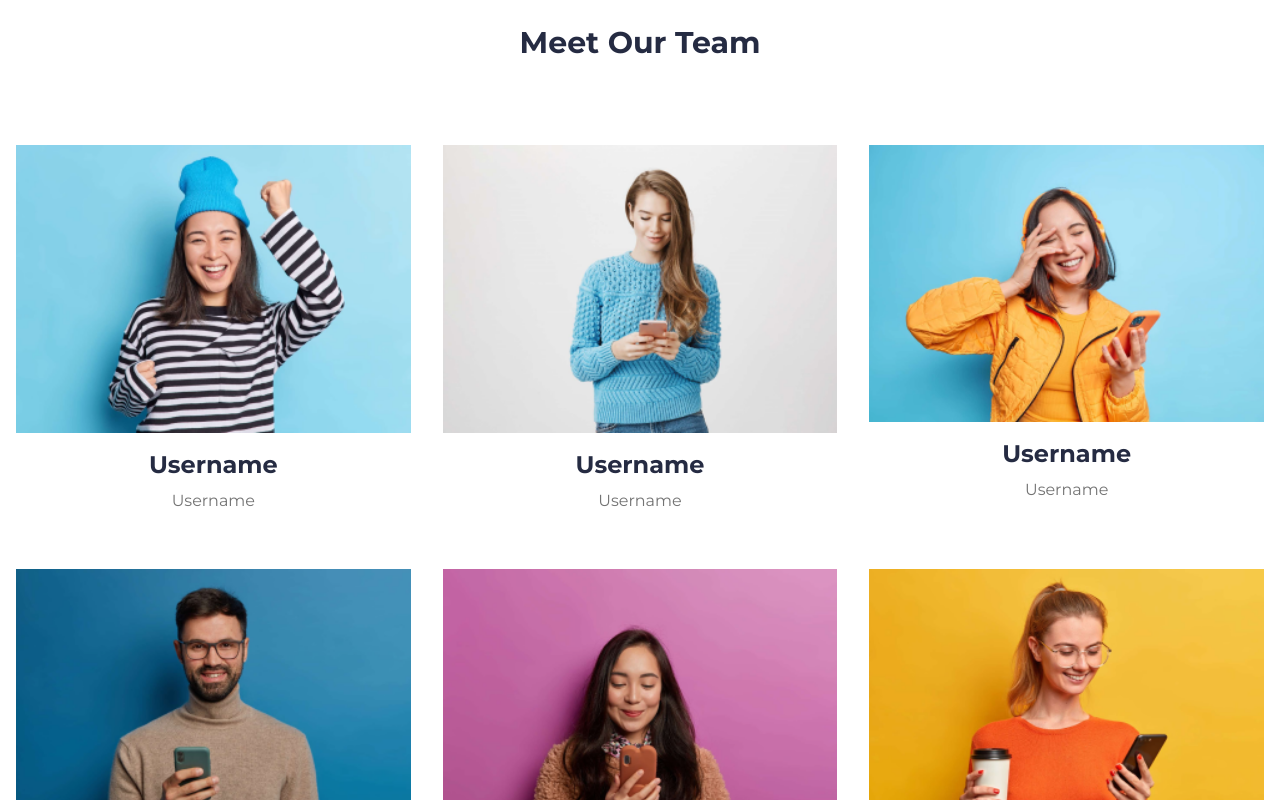
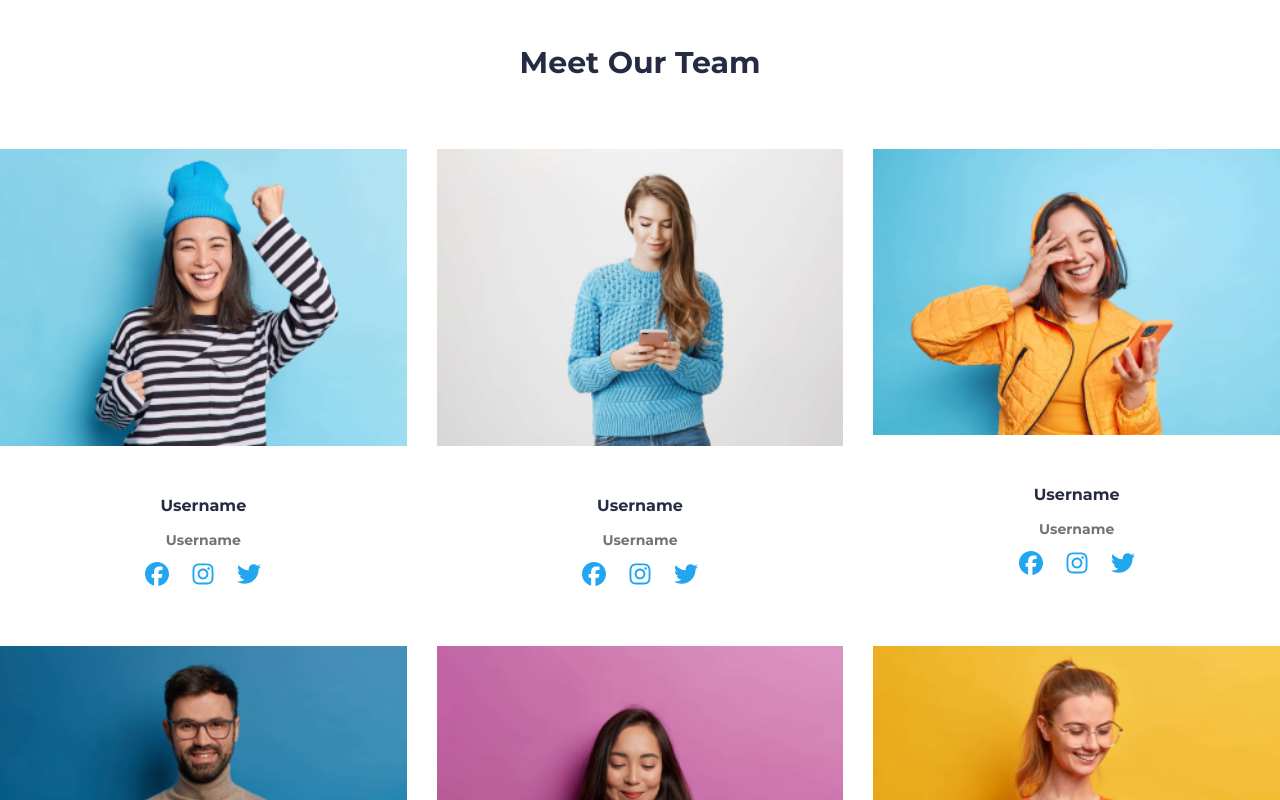
Before and after one commit to SergeCodeur/FigmaToCode-Challenge-Week3-Serge-Amoussougbo-With-Elisee-OROUNLA, a Next.js app: page /team in a window 1280 px wide. Shown: the part 920-1720 px from the top of the page. Built offline with nearby package versions, Linux system fonts and the light colour scheme.

Commit message:
refactor: amélioration de la lisibilité du code

```diff
--- a/src/app/team/page.tsx
+++ b/src/app/team/page.tsx
@@ -12,75 +12,106 @@ import Team6 from "@/assets/images/t6.png";
 import Team7 from "@/assets/images/t7.png";
 import Team8 from "@/assets/images/t8.png";
 import Team9 from "@/assets/images/t9.png";
+import MaxContentWidthWrapper from "@/components/MaxContentWidthWrapper";
 import { Button } from "@/components/ui/button";
+import { TeamCard } from "@/components/ui/card";
 import Image from "next/image";
+import Link from "next/link";
 import { FaInstagram, FaLinkedin, FaTwitter } from "react-icons/fa";
 import { FaFacebook } from "react-icons/fa6";
+import { SlArrowRight } from "react-icons/sl";
 
 function Page() {
   const team = [
     {
-      img: Team1,
-      imgWidth: 316,
-      imgHeight: 231,
-      title: "Username",
-      desc: "Username",
+      user_name: "Username",
+      image: Team1.src,
+      imageWidth: 316,
+      imageHeight: 231,
+      profession: "Username",
+      facebookLink: "#",
+      twitterLink: "#",
+      instagramLink: "#",
     },
     {
-      img: Team2,
-      imgWidth: 316,
-      imgHeight: 231,
-      title: "Username",
-      desc: "Username",
+      image: Team2.src,
+      imageWidth: 316,
+      imageHeight: 231,
+      user_name: "Username",
+      profession: "Username",
+      facebookLink: "#",
+      twitterLink: "#",
+      instagramLink: "#",
     },
     {
-      img: Team3,
-      imgWidth: 316,
-      imgHeight: 231,
-      title: "Username",
-      desc: "Username",
+      image: Team3.src,
+      imageWidth: 316,
+      imageHeight: 231,
+      user_name: "Username",
+      profession: "Username",
+      facebookLink: "#",
+      twitterLink: "#",
+      instagramLink: "#",
     },
     {
-      img: Team4,
-      imgWidth: 316,
-      imgHeight: 231,
-      title: "Username",
-      desc: "Username",
+      image: Team4.src,
+      imageWidth: 316,
+      imageHeight: 231,
+      user_name: "Username",
+      profession: "Username",
+      facebookLink: "#",
+      twitterLink: "#",
+      instagramLink: "#",
     },
     {
-      img: Team5,
-      imgWidth: 316,
-      imgHeight: 231,
-      title: "Username",
-      desc: "Username",
+      image: Team5.src,
+      imageWidth: 316,
+      imageHeight: 231,
+      user_name: "Username",
+      profession: "Username",
+      facebookLink: "#",
+      twitterLink: "#",
+      instagramLink: "#",
     },
     {
-      img: Team6,
-      imgWidth: 316,
-      imgHeight: 231,
-      title: "Username",
-      desc: "Username",
+      image: Team6.src,
+      imageWidth: 316,
+      imageHeight: 231,
+      user_name: "Username",
+      profession: "Username",
+      facebookLink: "#",
+      twitterLink: "#",
+      instagramLink: "#",
     },
     {
-      img: Team7,
-      imgWidth: 316,
-      imgHeight: 231,
-      title: "Username",
-      desc: "Username",
+      image: Team7.src,
+      imageWidth: 316,
+      imageHeight: 231,
+      user_name: "Username",
+      profession: "Username",
+      facebookLink: "#",
+      twitterLink: "#",
+      instagramLink: "#",
     },
     {
-      img: Team8,
-      imgWidth: 316,
-      imgHeight: 231,
-      title: "Username",
-      desc: "Username",
+      image: Team8.src,
+      imageWidth: 316,
+      imageHeight: 231,
+      user_name: "Username",
+      profession: "Username",
+      facebookLink: "#",
+      twitterLink: "#",
+      instagramLink: "#",
     },
     {
-      img: Team9,
-      imgWidth: 316,
-      imgHeight: 231,
-      title: "Username",
-      desc: "Username",
+      image: Team9.src,
+      imageWidth: 316,
+      imageHeight: 231,
+      user_name: "Username",
+      profession: "Username",
+      facebookLink: "#",
+      twitterLink: "#",
+      instagramLink: "#",
     },
   ];
   return (
@@ -91,10 +122,14 @@ function Page() {
           <h2 className="text-5xl font-bold text-text_color">
             Innovation <br className="lg:hidden md:hidden" /> tailored for you
           </h2>
-          <div className="flex gap-3 m-auto ">
-            <span className="font-semibold text-text_color">Home</span>
-            <i className="bi bi-chevron-right"></i>
-            <span className="text-second_text_color">Team</span>
+          <div className="py-2.5 flex gap-[15px] items-center mx-auto">
+            <Link className="text-text_color text-xl" href="/">
+              Home
+            </Link>
+            <SlArrowRight className="text-muted" />
+            <Link className="text-second_text_color text-xl" href="/pricing">
+              Team
+            </Link>
           </div>
         </div>
       </div>
@@ -146,7 +181,7 @@ function Page() {
           Meet Our <br className="md:hidden" /> Team
         </h3>
 
-        <div className="flex  box-border sm:max-w-xl md:max-w-full lg:max-w-screen-xl mx-auto w-full flex-wrap ">
+        {/* <div className="flex  box-border sm:max-w-xl md:max-w-full lg:max-w-screen-xl mx-auto w-full flex-wrap ">
           {team?.map((item, index) => (
             <div
               key={index}
@@ -174,7 +209,14 @@ function Page() {
               </div>
             </div>
           ))}
-        </div>
+        </div> */}
+        <MaxContentWidthWrapper>
+          <div className="grid grid-cols-3 w-full gap-[30px] max-sm:grid-cols-1">
+            {team.map((team, index) => (
+              <TeamCard key={index} {...team} />
+            ))}
+          </div>
+        </MaxContentWidthWrapper>
       </div>
 
       <div className="px-4 py-6 mx-auto sm:max-w-xl md:max-w-full lg:max-w-screen-xl md:px-24 lg:px-8 lg:py-12 my-5">
```
